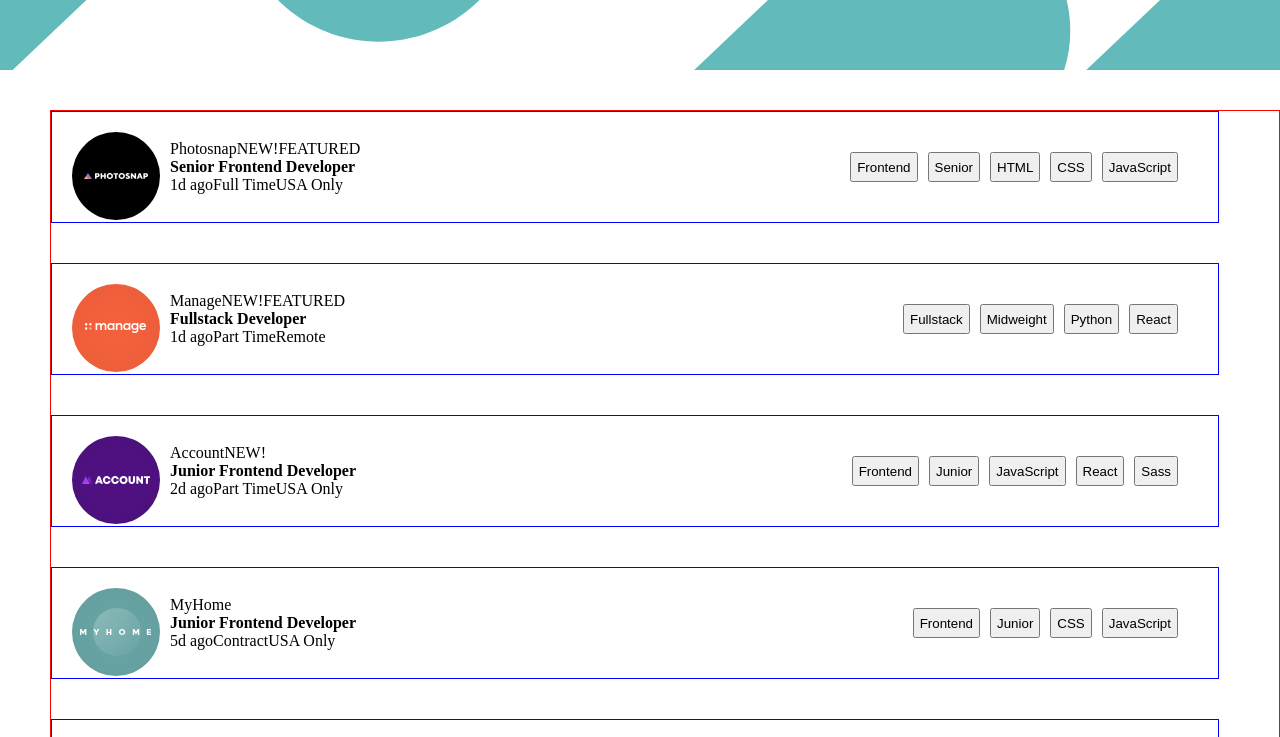
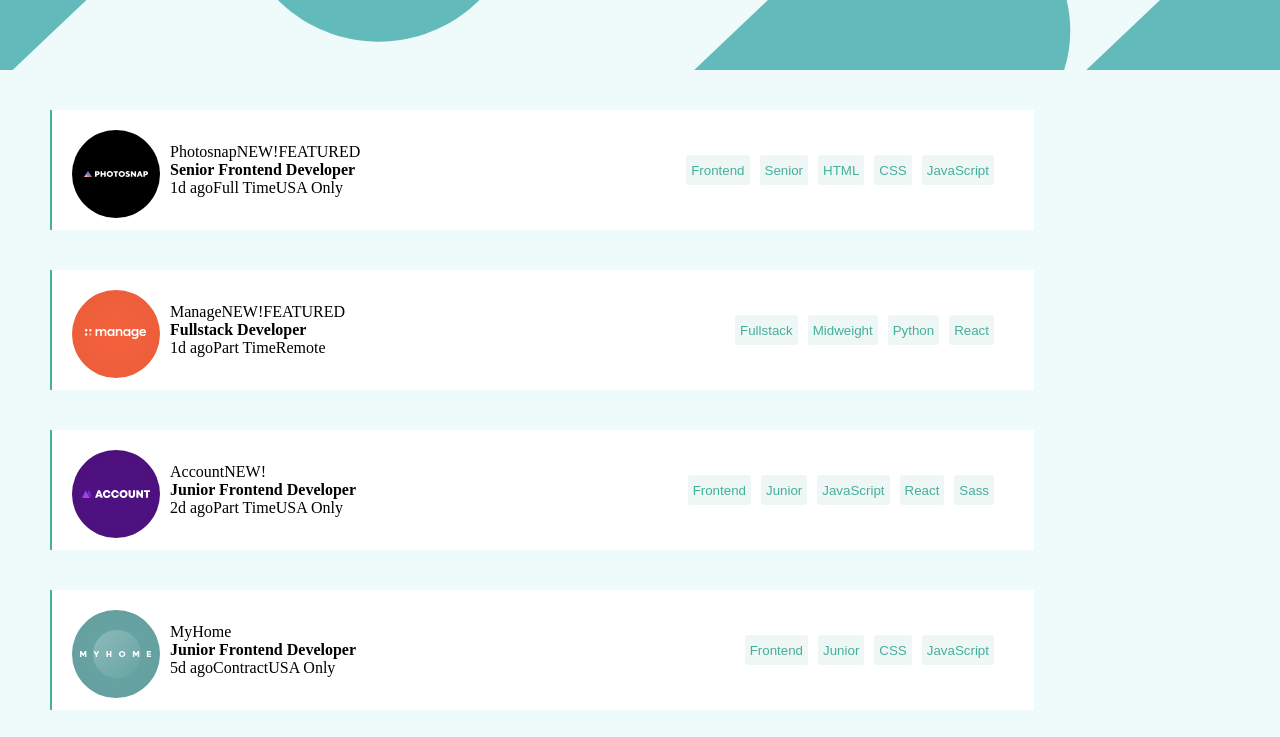
Before and after one commit to jelimo-charity/static-job-listings-master, a plain HTML site: page index.html in a window 1280 px wide. Shown: the top 737 px of the page. Drawn offline with Linux system fonts and the light colour scheme.

Commit message:
added css and script changes

```diff
--- a/index.html
+++ b/index.html
@@ -9,7 +9,7 @@
 <body>
   <div class="header"></div>
   <div class="wrapper">
-    <div class="jobCard" id="jobCardTemplate" >
+    <div class="jobCard" id="jobCardTemplate" style="display: none;">
       <div class="leftSide">
         <div class="logo">
           <img id="logo" alt="company logo">
--- a/script.js
+++ b/script.js
@@ -1,9 +1,9 @@
 document.addEventListener('DOMContentLoaded', () => {
     let jobData = [];
     let filters = {
-      role: null,
-      level: null,
-      languages: new Set(),
+        role: null,
+        level: null,
+        languages: new Set(),
     };
 
     const fetchData = async () => {
@@ -24,7 +24,6 @@
       jobs.forEach(job => {
         const jobCard = jobCardTemplate.cloneNode(true);
         jobCard.style.display = 'flex';
-        jobCard.id = ''; // Clear the ID so that it is not duplicated
 
         jobCard.querySelector('#logo').src = job.logo;
         jobCard.querySelector('#company').textContent = job.company;
@@ -36,21 +35,20 @@
         jobCard.querySelector('#location').textContent = job.location;
 
         const categories = jobCard.querySelector('#categories');
-        categories.innerHTML = ''; // Clear any existing categories
 
-        const roleButton = createFilterButton(job.role, 'role');
+        const roleButton = createFilterButton(job.role);
         categories.appendChild(roleButton);
 
-        const levelButton = createFilterButton(job.level, 'level');
+        const levelButton = createFilterButton(job.level);
         categories.appendChild(levelButton);
 
         job.languages.forEach(language => {
-          const langButton = createFilterButton(language, 'languages');
+          const langButton = createFilterButton(language);
           categories.appendChild(langButton);
         });
 
         job.tools.forEach(tool => {
-          const toolButton = createFilterButton(tool, 'tools');
+          const toolButton = createFilterButton(tool);
           categories.appendChild(toolButton);
         });
 
@@ -58,26 +56,25 @@
       });
     };
 
-    const createFilterButton = (text, type) => {
+    const createFilterButton = (text) => {
       const button = document.createElement('button');
       button.textContent = text;
-      button.addEventListener('click', () => updateFilters(text, type));
+      button.addEventListener('click', () => filterJobs(text));
       return button;
     };
 
-    const updateFilters = (value, type) => {
-      if (type === 'role' || type === 'level') {
-        filters[type] = filters[type] === value ? null : value;
-      } else if (type === 'languages') {
-        if (filters.languages.has(value)) {
-          filters.languages.delete(value);
-        } else {
-          filters.languages.add(value);
-        }
-      }
+    const filterJobs = () => {
+        const filteredJobs = jobData.filter(job => {
+            const matchesRole = filters.role ? job.role === filters.role : true;
+            const matchesLevel = filters.level ? job.level === filters.level : true;
+            const matchesLanguages = filters.languages.size > 0 ? job.languages.some(lang => filters.languages.has(lang)) : true;
+
+            return matchesRole && matchesLevel && matchesLanguages;
+        });
+        displayJobs(filterJobs);
     };
+fetchData();
 
 
 
-    fetchData();
   });
--- a/style.css
+++ b/style.css
@@ -2,6 +2,10 @@
     margin: 0;
     padding: 0;
     box-sizing: border-box;
+
+}
+body{
+    background-color: hsl(180, 52%, 96%);
 }
 .header{
     background: url('./images/bg-header-desktop.svg');
@@ -16,15 +20,16 @@
     flex-direction: column;
     margin-top: 40px;
     margin-left: 50px;
-    border: 1px solid red;
 }
 .jobCard{
     display: flex;
     flex-direction: row;
     justify-content: space-between;
     margin-bottom: 40px;
-    border: 1px solid blue;
     margin-right: 60px;
+    background-color: #fff;
+    width: 80%;
+    border-left: 2px solid #45b099;
 }
 .leftSide{
     display: flex;
@@ -36,6 +41,7 @@
 }
 .logo{
     margin-right: 10px;
+    margin-bottom: 10px;
     height: 70px;
 }
 .jobDesc{
@@ -62,4 +68,21 @@
     height: 30px;
     padding: 5px 5px;
     margin-left: 10px;
+    color: #45b099;
+    background-color:  hsl(180, 31%, 95%);
+    border: none;
+    border-radius: 3px;
 }
+/* #new{
+    margin-left: 5px;
+    background-color: #45b099;
+    padding: 4px;
+    border-radius: 10px;
+}
+#featured{
+    margin-left: 5px;
+    background-color: #111;
+    color: #fff;
+    padding: 4px;
+    border-radius: 10px;
+} */
```
